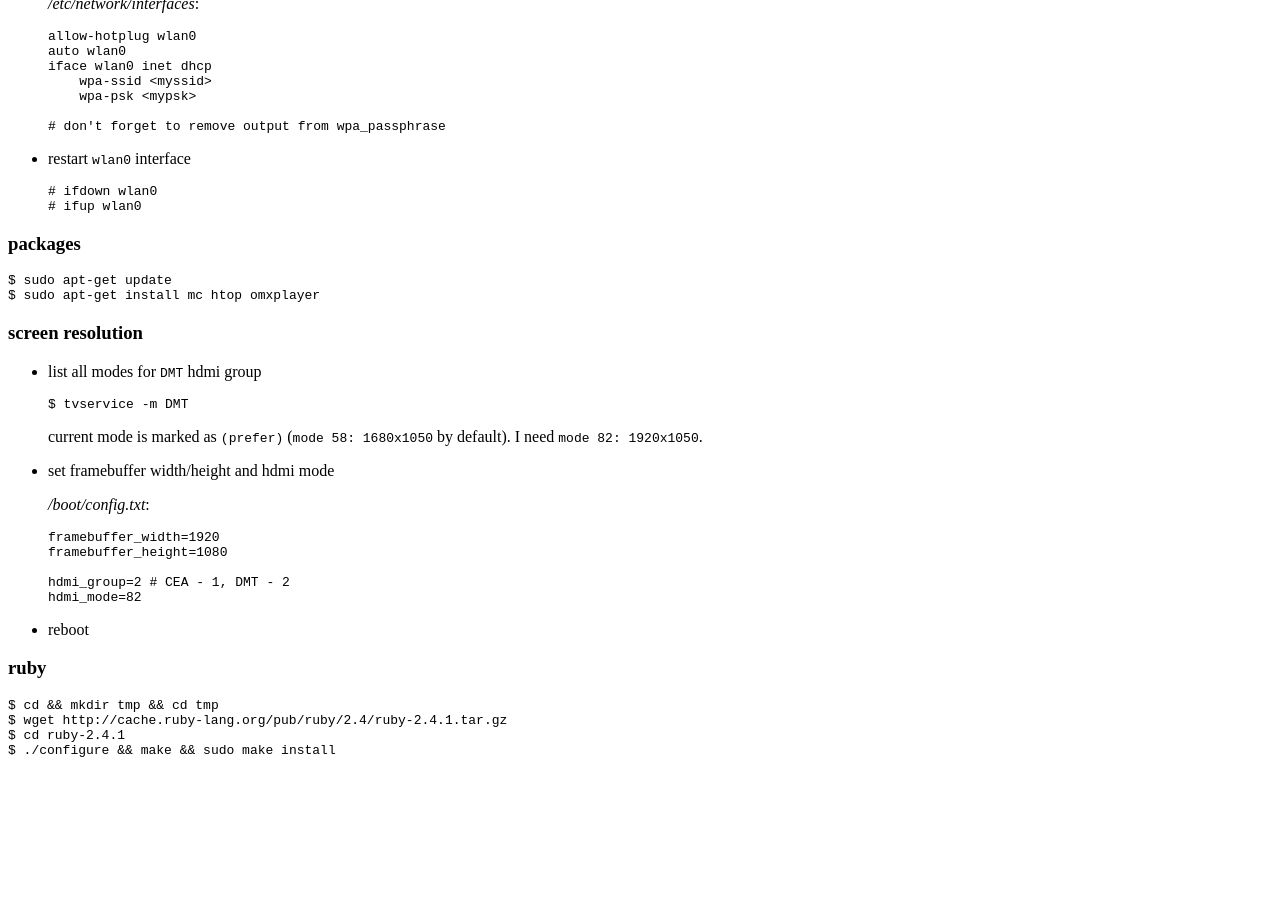
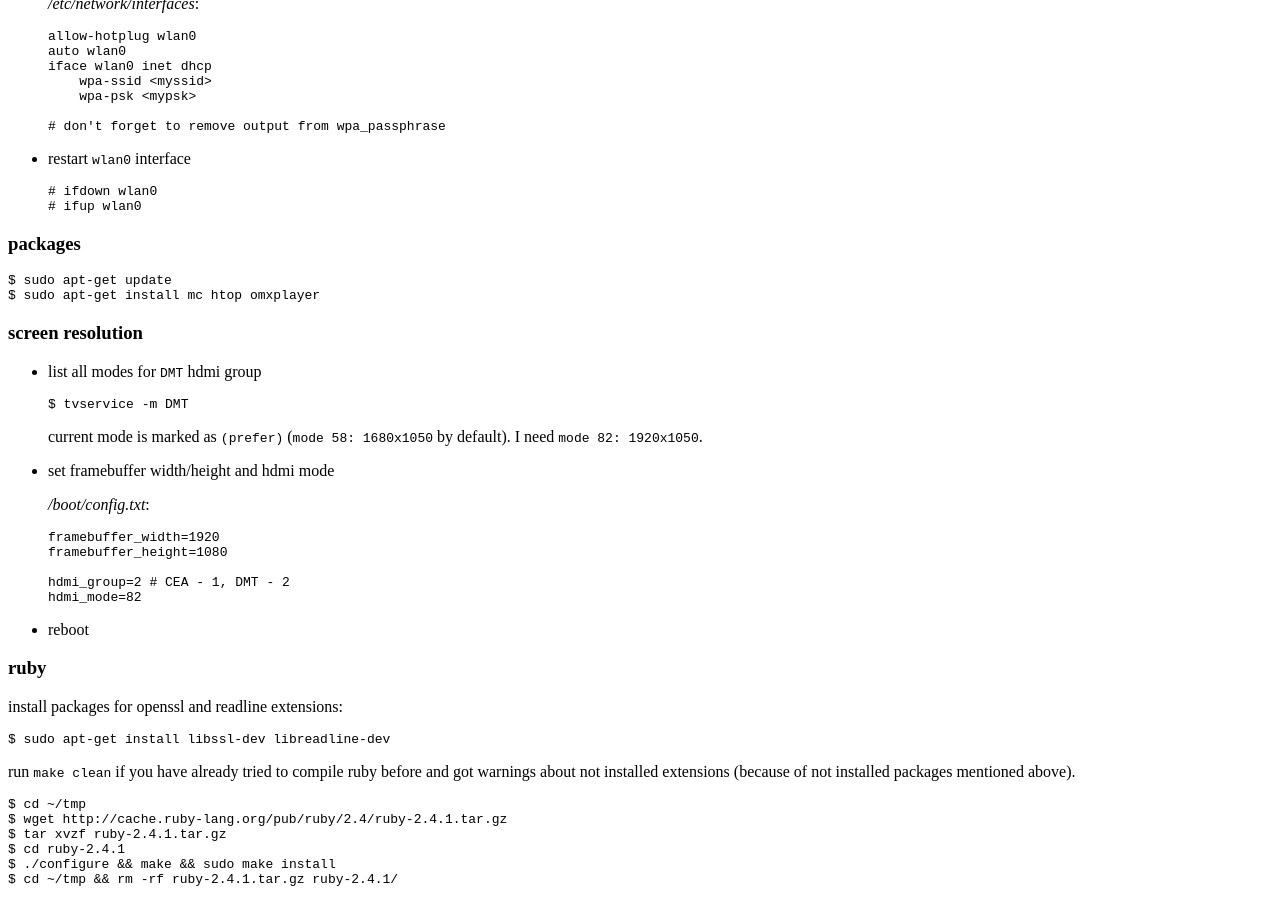
Before and after one commit to tap349/tap349.github.io, a Jekyll site: the page built from _posts/2017-04-15-raspberry-pi.md, in a window 1280 px wide and 900 px high, scrolled down 1768 px. Built offline with Jekyll 4.4.1, drawn with Linux system fonts in a browser that asks for light colours; before the commit the page ends 2539 px from its top, so only the background shows below that.

Commit message:
update 2017-04-16_03:20:21

````diff
--- a/_posts/2017-04-15-raspberry-pi.md
+++ b/_posts/2017-04-15-raspberry-pi.md
@@ -155,9 +155,21 @@
 
 ### ruby
 
+install packages for openssl and readline extensions:
+
 ```sh
-$ cd && mkdir tmp && cd tmp
+$ sudo apt-get install libssl-dev libreadline-dev
+```
+
+run `make clean` if you have already tried to compile ruby
+before and got warnings about not installed extensions
+(because of not installed packages mentioned above).
+
+```sh
+$ cd ~/tmp
 $ wget http://cache.ruby-lang.org/pub/ruby/2.4/ruby-2.4.1.tar.gz
+$ tar xvzf ruby-2.4.1.tar.gz
 $ cd ruby-2.4.1
 $ ./configure && make && sudo make install
+$ cd ~/tmp && rm -rf ruby-2.4.1.tar.gz ruby-2.4.1/
 ```
````
